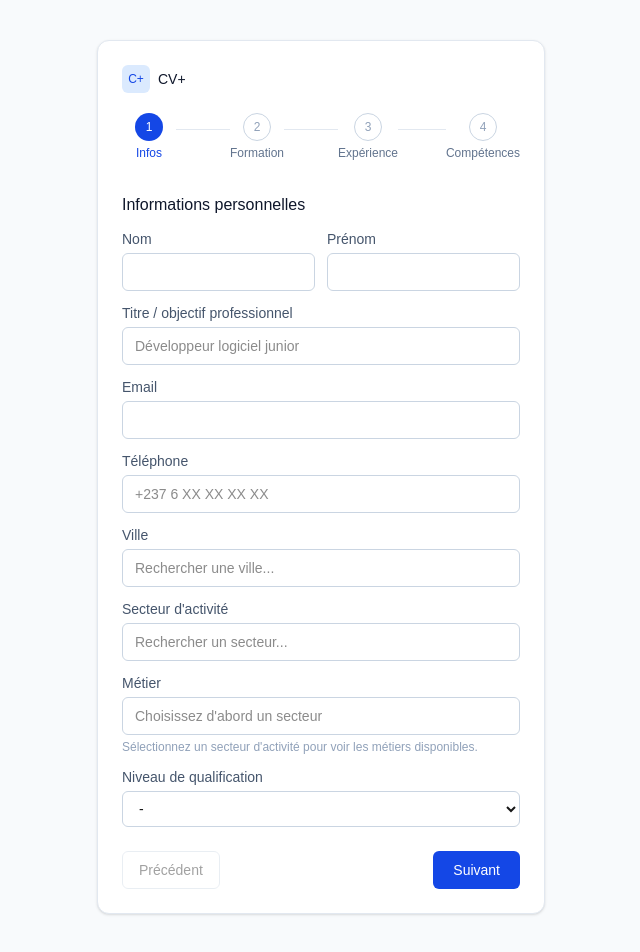
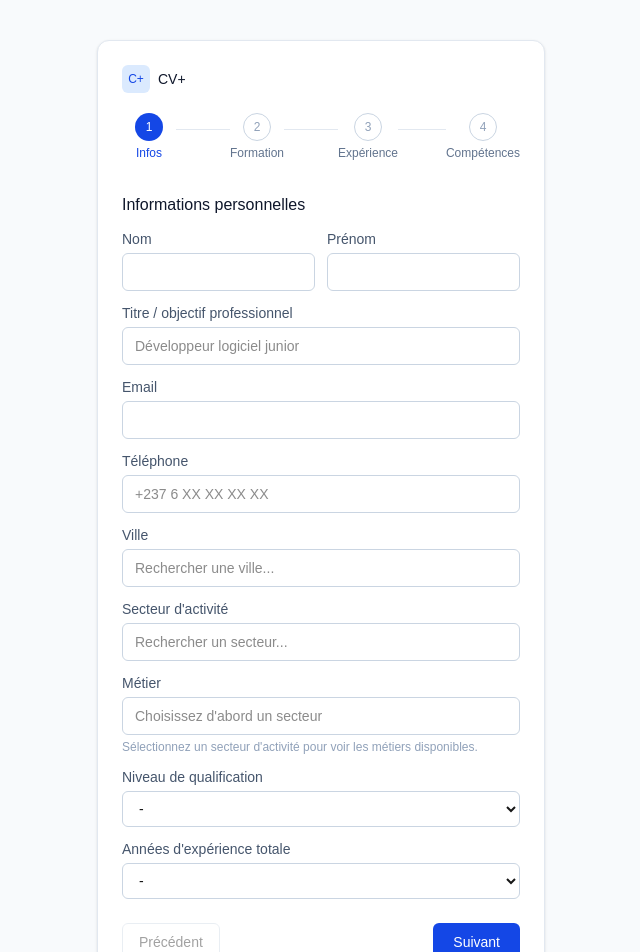
Before and after one commit to zen2511/CV-Plus, a Next.js app: page /postuler in a window 1280 px wide. Shown: the top 952 px of the page, without its empty margins (319-959 px from the left). Built offline with nearby package versions, Linux system fonts and the light colour scheme.

Commit message:
Ajout annees experience candidat + scoring enrichi (secteur/metier/niveau/experience)

```diff
--- a/src/app/admin/(dashboard)/candidatures/[id]/page.tsx
+++ b/src/app/admin/(dashboard)/candidatures/[id]/page.tsx
@@ -58,9 +58,32 @@ export default async function CandidatDetailPage({
         <ScoreBadge score={candidat.score} />
       </div>
 
-      <div className="mb-5 flex flex-col gap-1 text-sm text-slate-600">
+            <div className="mb-5 flex flex-col gap-1 text-sm text-slate-600">
         <p>Email : {candidat.email}</p>
         {candidat.telephone && <p>Téléphone : {candidat.telephone}</p>}
+      </div>
+
+      <div className="mb-5 flex flex-wrap gap-2">
+        {candidat.secteurActivite && (
+          <span className="rounded-md bg-slate-100 px-2.5 py-1 text-xs text-slate-700">
+            {candidat.secteurActivite}
+          </span>
+        )}
+        {candidat.metier && (
+          <span className="rounded-md bg-blue-100 px-2.5 py-1 text-xs font-medium text-blue-700">
+            {candidat.metier}
+          </span>
+        )}
+        {candidat.niveauQualification && (
+          <span className="rounded-md bg-slate-100 px-2.5 py-1 text-xs text-slate-700">
+            {candidat.niveauQualification}
+          </span>
+        )}
+        {candidat.anneesExperience && (
+          <span className="rounded-md bg-amber-100 px-2.5 py-1 text-xs font-medium text-amber-800">
+            {candidat.anneesExperience}
+          </span>
+        )}
       </div>
 
       {candidat.formations.length > 0 && (
--- a/src/app/api/candidatures/route.ts
+++ b/src/app/api/candidatures/route.ts
@@ -46,6 +46,7 @@ export async function POST(req: NextRequest) {
           ? getMetierCode(infos.secteurActivite, infos.metier)
           : null,
       niveauQualification: infos.niveauQualification || null,
+      anneesExperience: infos.anneesExperience || null,
       titre: infos.titre || null,
       score,
       formations: {
--- a/src/components/form/StepInfos.tsx
+++ b/src/components/form/StepInfos.tsx
@@ -1,7 +1,7 @@
 import Field from "@/components/ui/Field";
 import SearchableSelect from "@/components/ui/SearchableSelect";
 import { InfosData } from "@/types/candidature";
-import { VILLES } from "@/lib/options";
+import { VILLES, TRANCHES_EXPERIENCE } from "@/lib/options";
 import { SECTEURS, NIVEAUX_QUALIFICATION, getMetiersDuSecteur } from "@/lib/metiers";
 
 interface Props {
@@ -127,7 +127,7 @@ export default function StepInfos({ data, onChange, errors }: Props) {
         )}
       </div>
 
-      <div>
+           <div>
         <label className="mb-1 block text-sm text-slate-600">
           Niveau de qualification
         </label>
@@ -144,6 +144,24 @@ export default function StepInfos({ data, onChange, errors }: Props) {
           ))}
         </select>
       </div>
+
+      <div>
+        <label className="mb-1 block text-sm text-slate-600">
+          Années d&apos;expérience totale
+        </label>
+        <select
+          className="w-full rounded-md border border-slate-300 px-3 py-2 text-sm outline-none focus:border-blue-600"
+          value={data.anneesExperience}
+          onChange={(e) => set("anneesExperience", e.target.value)}
+        >
+          <option value="">-</option>
+          {TRANCHES_EXPERIENCE.map((t) => (
+            <option key={t} value={t}>
+              {t}
+            </option>
+          ))}
+        </select>
+      </div>
     </div>
   );
 }
--- a/src/lib/options.ts
+++ b/src/lib/options.ts
@@ -48,3 +48,11 @@ export const COMPETENCES = [
   "AutoCAD", "Génie civil", "Électricité", "Mécanique", "Topographie",
   "Soins infirmiers", "Pédagogie", "Agronomie", "Logistique",
 ];
+export const TRANCHES_EXPERIENCE = [
+  "Aucune expérience",
+  "Moins d'1 an",
+  "1 à 3 ans",
+  "3 à 5 ans",
+  "5 à 10 ans",
+  "Plus de 10 ans",
+];
--- a/src/lib/scoring.ts
+++ b/src/lib/scoring.ts
@@ -8,13 +8,10 @@ export interface CritereScoring {
 
 /**
  * Calcule un score 0-100 pour une candidature en comparant le texte du
- * profil (diplômes, compétences, expériences, ville) au nom de chaque
- * critère défini par l'admin. Un critère "matche" si son nom (ou un mot
- * qui le compose) apparaît dans le profil du candidat.
- *
- * C'est une première version simple par mots-clés : elle sera affinée
- * une fois l'écran "Préférences de scoring" branché sur de vraies règles
- * (diplôme exact, seuil d'expérience en années, etc.).
+ * profil (diplômes, compétences, expériences, ville, secteur, métier,
+ * niveau, années d'expérience) au nom de chaque critère défini par
+ * l'admin. Un critère "matche" si son nom (ou un mot qui le compose)
+ * apparaît dans le profil du candidat.
  */
 export function calculerScore(
   candidature: CandidatureFormData,
@@ -29,6 +26,10 @@ export function calculerScore(
   const profilTexte = [
     candidature.infos.titre,
     candidature.infos.ville,
+    candidature.infos.secteurActivite,
+    candidature.infos.metier,
+    candidature.infos.niveauQualification,
+    candidature.infos.anneesExperience,
     ...candidature.formations.flatMap((f) => [f.diplome, f.etablissement, f.niveau]),
     ...candidature.experiences.map((e) => `${e.poste} ${e.description}`),
     ...candidature.competences,
--- a/src/types/candidature.ts
+++ b/src/types/candidature.ts
@@ -8,6 +8,7 @@ export interface InfosData {
   secteurActivite: string;
   metier: string;
   niveauQualification: string;
+  anneesExperience: string;
 }
 
 export interface FormationData {
@@ -56,6 +57,7 @@ export const emptyCandidature: CandidatureFormData = {
     secteurActivite: "",
     metier: "",
     niveauQualification: "",
+    anneesExperience: "",
   },
   formations: [
     { niveau: "", etablissement: "", diplome: "", anneeDebut: "", anneeFin: "" },
```
Also changed, not shown: 1 other file (tests, documents, lock files or other folders).
